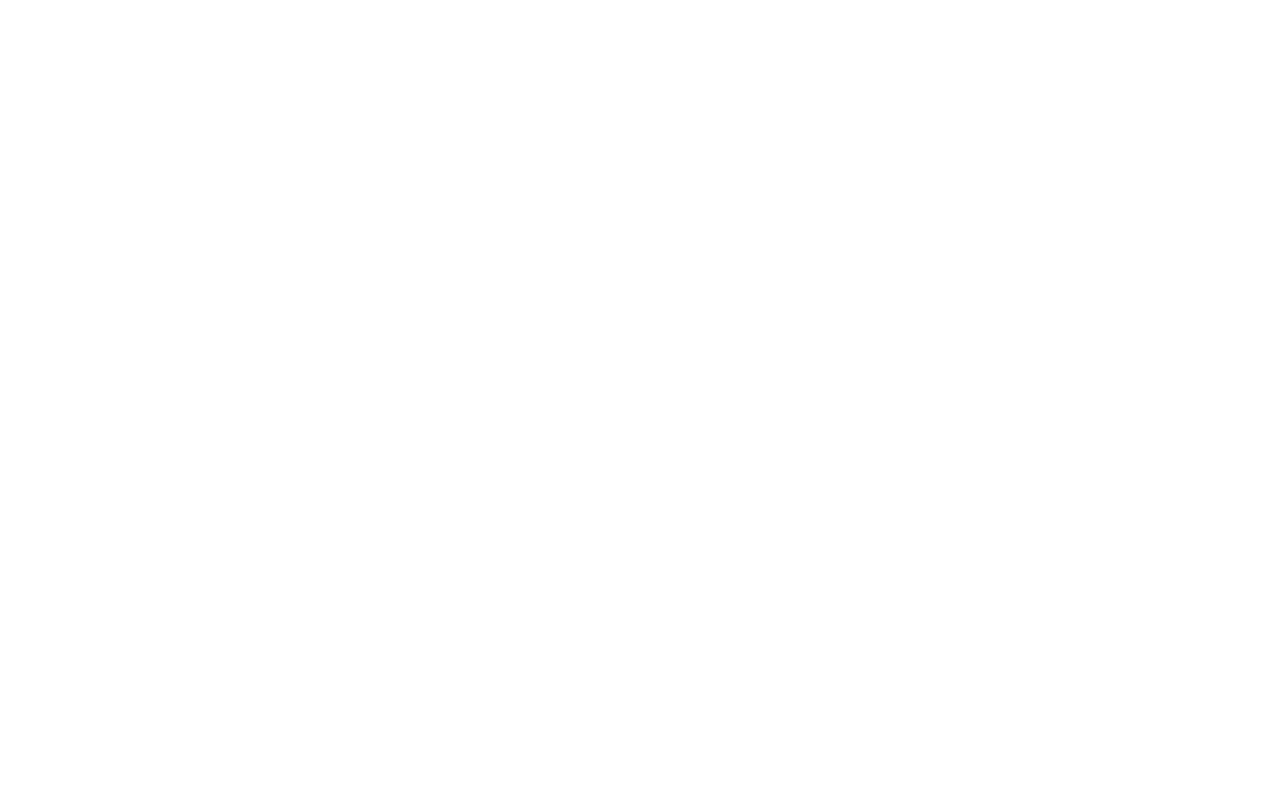
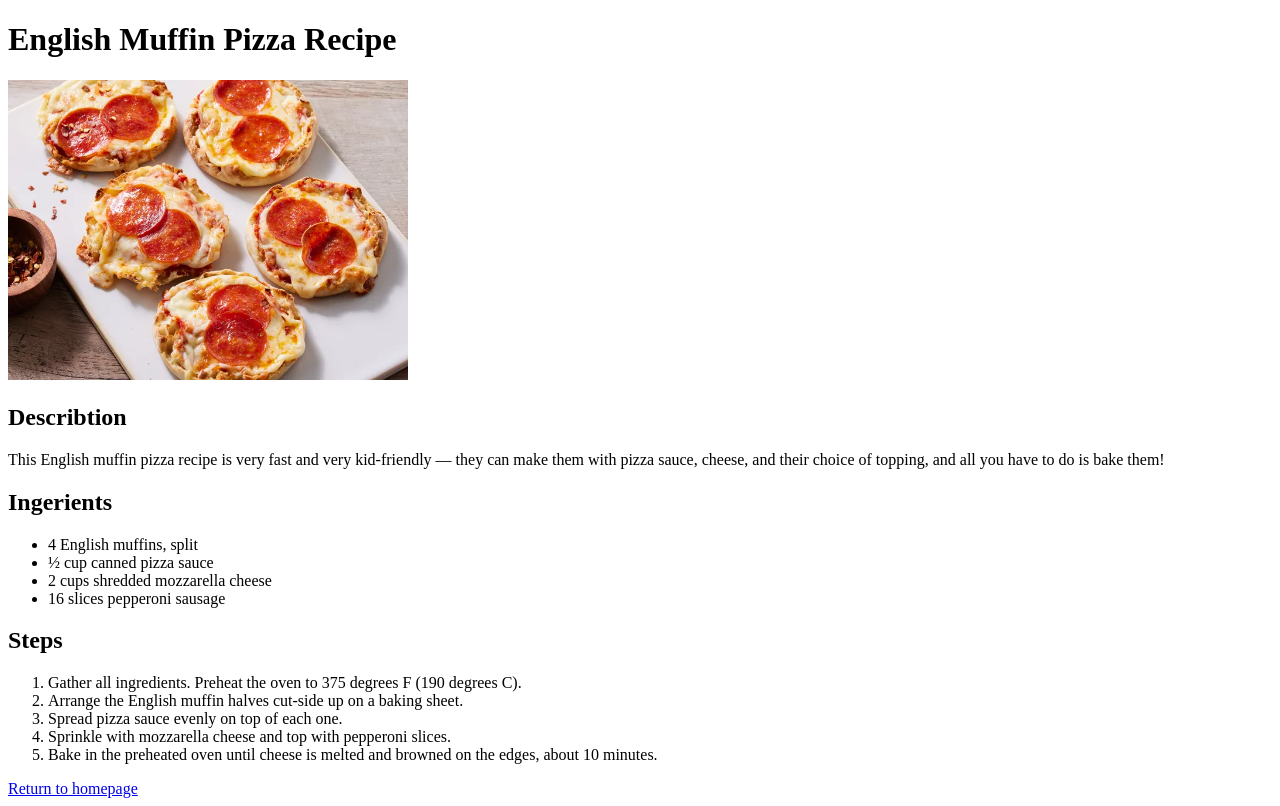
Before and after one commit to Petra-78/odin-recipes, a plain HTML site: page recipes/english-muffin-pizza.html in a window 1280 px wide. Drawn offline with Linux system fonts and the light colour scheme.

Commit message:
put return to homepage to bottom

```diff
--- a/recipes/english-muffin-pizza.html
+++ b/recipes/english-muffin-pizza.html
@@ -0,0 +1,31 @@
+<!DOCTYPE html>
+<html lang="en">
+<head>
+    <meta charset="UTF-8">
+    <meta name="viewport" content="width=device-width, initial-scale=1.0">
+    <title>Document</title>
+</head>
+<body>
+    <h1>English Muffin Pizza Recipe</h1>
+    <img src="../images/english-muffin-pizza.jpg" alt="english muffin pizza" height="300px">
+    <h2>Describtion</h2>
+    <p>This English muffin pizza recipe is very fast and very kid-friendly — they can make them with pizza sauce, cheese, and their choice of topping, and all you have to do is bake them!
+    </p>
+    <h2>Ingerients</h2>
+    <ul>
+        <li>4 English muffins, split</li>
+        <li>½ cup canned pizza sauce</li>
+        <li>2 cups shredded mozzarella cheese</li>
+        <li>16 slices pepperoni sausage</li>
+    </ul>
+    <h2>Steps</h2>
+    <ol>
+        <li>Gather all ingredients. Preheat the oven to 375 degrees F (190 degrees C).</li>
+        <li>Arrange the English muffin halves cut-side up on a baking sheet.</li>
+        <li>Spread pizza sauce evenly on top of each one.</li>
+        <li>Sprinkle with mozzarella cheese and top with pepperoni slices.</li>
+        <li>Bake in the preheated oven until cheese is melted and browned on the edges, about 10 minutes.</li>
+    </ol>
+    <a href="../index.html">Return to homepage</a>
+</body>
+</html>
```
Also changed, not shown: recipes/brownies.html (+1 -1 lines), recipes/chocolate-chia-pudding.html (+2 -2 lines).
